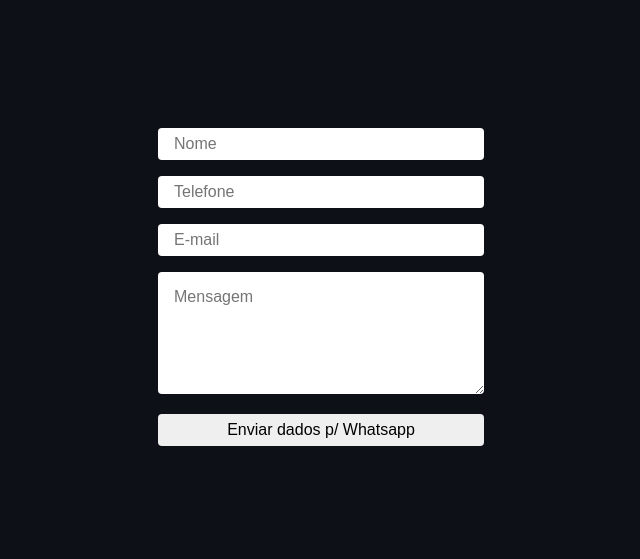
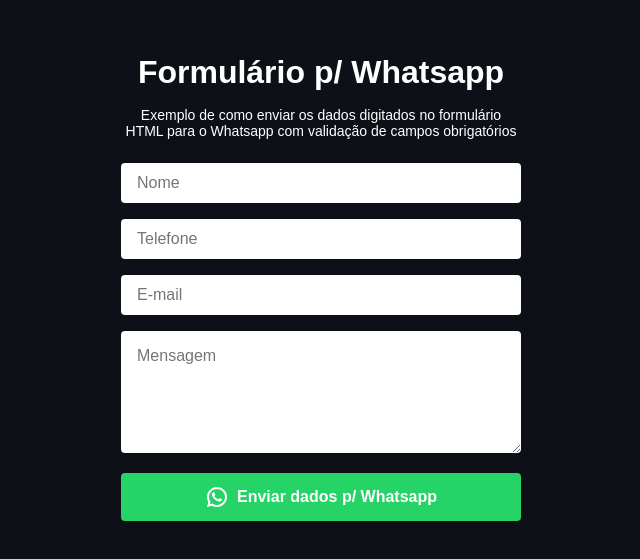
Before and after one commit to matheuscostadesign/enviar-para-whatsapp, a plain HTML site: page index.html in a window 1280 px wide. Shown: the part 105-664 px from the top of the page, without its empty margins (319-959 px from the left). Drawn offline with Linux system fonts and the light colour scheme.

Commit message:
Adicionado estilos

```diff
--- a/index.html
+++ b/index.html
@@ -11,26 +11,45 @@
 
 <body>
 
+  <h1>Formulário p/ Whatsapp</h1>
+  <p>Exemplo de como enviar os dados digitados no formulário HTML para o Whatsapp com validação de campos obrigatórios
+  </p>
+
   <!-- Sem redirecionamento -->
-  <h1></h1>
-  <form action="#" method="get" onsubmit="abrirWhatsapp()">
+  <!-- <form action="#" method="get" onsubmit="abrirWhatsapp()">
     <input type="text" name="nome" id="nome" placeholder="Nome" required><br>
     <input type="tel" name="telefone" id="telefone" placeholder="Telefone" required><br>
     <input type="email" name="email" id="email" placeholder="E-mail" required><br>
     <textarea name="msg" id="msg" placeholder="Mensagem" cols="30" rows="5" required></textarea><br>
-    <button type="submit">Enviar dados p/ Whatsapp</button>
-  </form>
+    <button type="submit"><img src="assets/whatsapp.svg" alt="Icone Whatsapp"><span>Enviar dados p/ Whatsapp</span>
+    </button>
+  </form> -->
 
   <!-- Com redirecionamento p/ página: obrigado.html -->
-  <!-- <form action="obrigado.html" method="get" onsubmit="abrirWhatsapp()">
+  <form action="obrigado.html" method="get" onsubmit="abrirWhatsapp()">
     <input type="text" name="nome" id="nome" placeholder="Nome" required><br>
     <input type="tel" name="telefone" id="telefone" placeholder="Telefone" required><br>
     <input type="email" name="email" id="email" placeholder="E-mail" required><br>
     <textarea name="msg" id="msg" placeholder="Mensagem" cols="30" rows="5" required></textarea><br>
-    <button type="submit">Enviar dados p/ Whatsapp</button>
-  </form> -->
+    <button type="submit"><img src="assets/whatsapp.svg" alt="Icone Whatsapp"><span>Enviar dados p/ Whatsapp</span>
+  </form>
 
-  <script src="scripts.js"></script>
+  <script>
+    function abrirWhatsapp() {
+      var nome = document.getElementById("nome").value;
+      var telefone = document.getElementById("telefone").value;
+      var email = document.getElementById("email").value;
+      var msg = document.getElementById("msg").value;
+      var url = "https://wa.me/5517992143072?text=" // Seu numero
+        + "*Formulário de Contato*" + "%0a" // Mensagem personalizada
+        + "%0a" // Quebra de linha
+        + "*Nome*: " + nome + "%0a" // Dados do formulário
+        + "*Telefone*: " + telefone + "%0a"
+        + "*E-mail*: " + email + "%0a"
+        + "*Mensagem*: " + msg;
+      window.open(url, '_blank').focus();
+    }
+  </script>
 
 </body>
 
--- a/scripts.js
+++ /dev/null
@@ -1,8 +0,0 @@
-function abrirWhatsapp() {
-  var nome = document.getElementById("nome").value;
-  var telefone = document.getElementById("telefone").value;
-  var email = document.getElementById("email").value;
-  var msg = document.getElementById("msg").value;
-  var url = "https://wa.me/5517992143072?text=" + "*Formulário de Contato*" + "%0a" + "%0a" + "*Nome*: " + nome + "%0a" + "*Telefone*: " + telefone + "%0a" + "*E-mail*: " + email + "%0a" + "*Mensagem*: " + mensagem;
-  window.open(url, "_blank").focus();
-}
--- a/style.css
+++ b/style.css
@@ -4,15 +4,30 @@
   font-family: sans-serif;
   box-sizing: border-box;
   border: none;
+  text-decoration: none;
 }
 
 body {
   display: grid;
   place-content: center;
   width: 100%;
+  max-width: 400px;
+  margin: 0 auto;
   height: 100vh;
   background-color: #0d1117;
   color: #ffffff;
+}
+
+h1,
+p,
+a {
+  text-align: center;
+}
+
+p {
+  font-size: 14px;
+  margin-top: 16px;
+  margin-bottom: 24px;
 }
 
 input,
@@ -31,6 +46,24 @@ textarea {
 
 input,
 button {
-  height: 32px;
+  height: 40px;
+}
+
+button {
   cursor: pointer;
+  background-color: #25d366;
+  color: #ffffff;
+  display: flex;
+  align-items: center;
+  justify-content: center;
+  font-weight: bold;
+  height: 48px;
 }
+
+button img {
+  margin-right: 8px;
+}
+
+a {
+  color: #25d366;
+}
```
Also changed, not shown: obrigado.html (+6 -2 lines), assets/whatsapp.svg (added), 1 other file.
